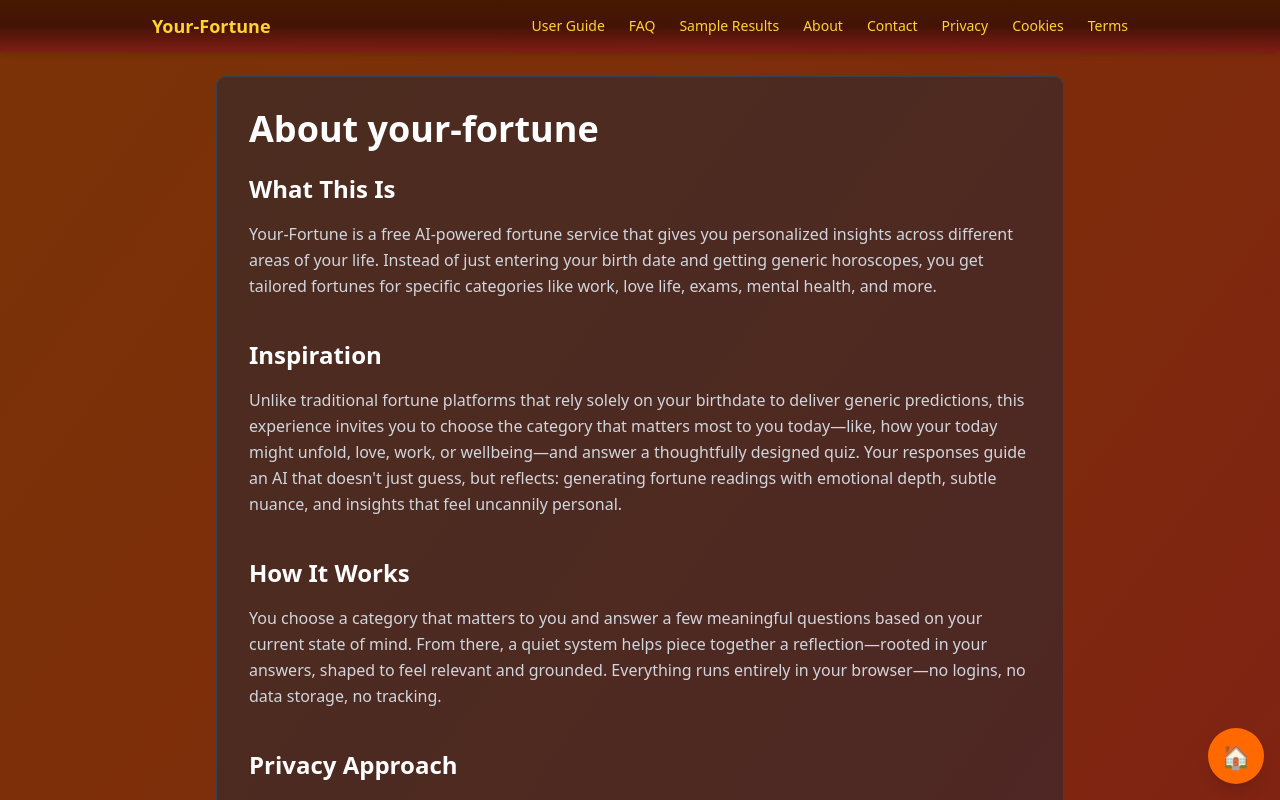
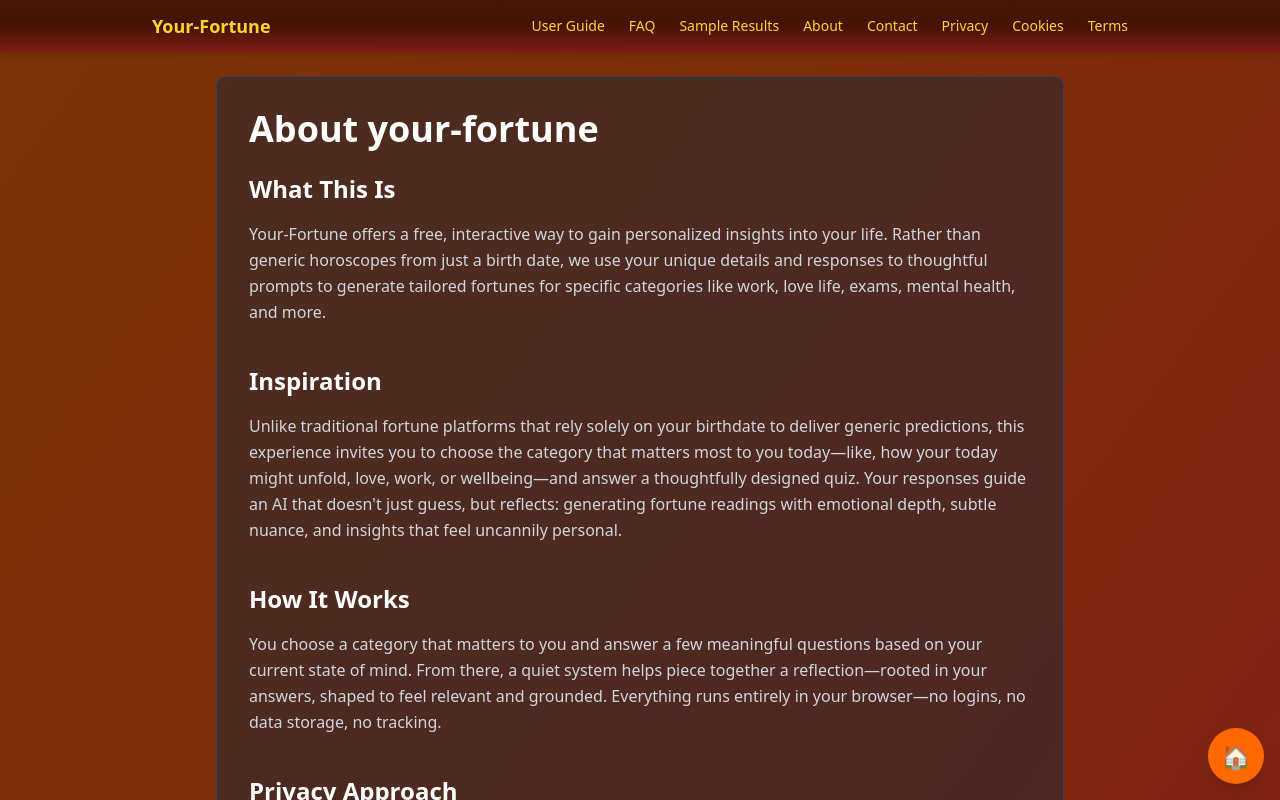
Before and after one commit to LeConsulat2/fortune-final, a Next.js app: page /about in a window 1280 px wide. Shown: the top 800 px of the page. Built offline with nearby package versions, Linux system fonts and the light colour scheme.

Commit message:
Update page.tsx

```diff
--- a/app/(info)/about/page.tsx
+++ b/app/(info)/about/page.tsx
@@ -19,11 +19,11 @@ export default function AboutPage() {
             What This Is
           </h2>
           <p className="text-gray-300 leading-relaxed">
-            Your-Fortune is a free AI-powered fortune service that gives you
-            personalized insights across different areas of your life. Instead
-            of just entering your birth date and getting generic horoscopes, you
-            get tailored fortunes for specific categories like work, love life,
-            exams, mental health, and more.
+            Your-Fortune offers a free, interactive way to gain personalized
+            insights into your life. Rather than generic horoscopes from just a
+            birth date, we use your unique details and responses to thoughtful
+            prompts to generate tailored fortunes for specific categories like
+            work, love life, exams, mental health, and more.
           </p>
         </section>
 
```
